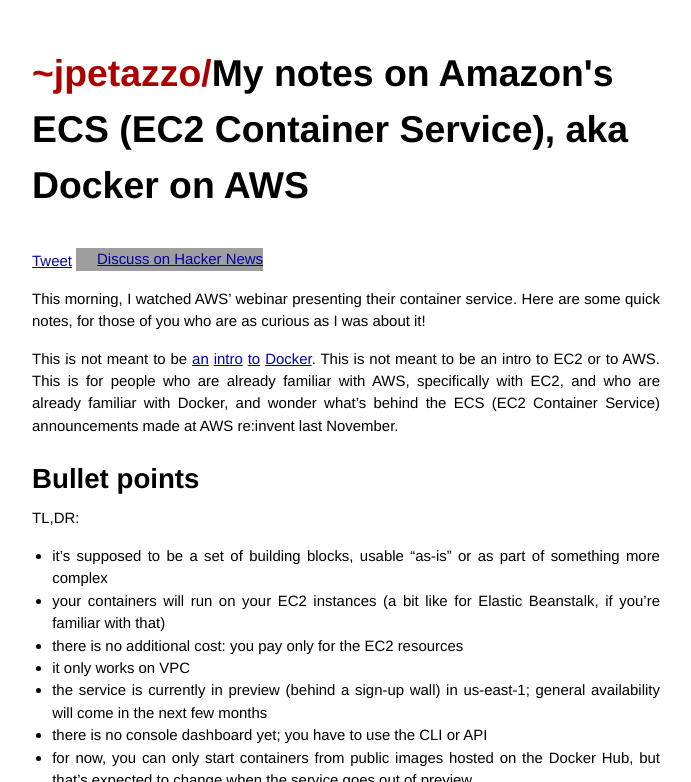
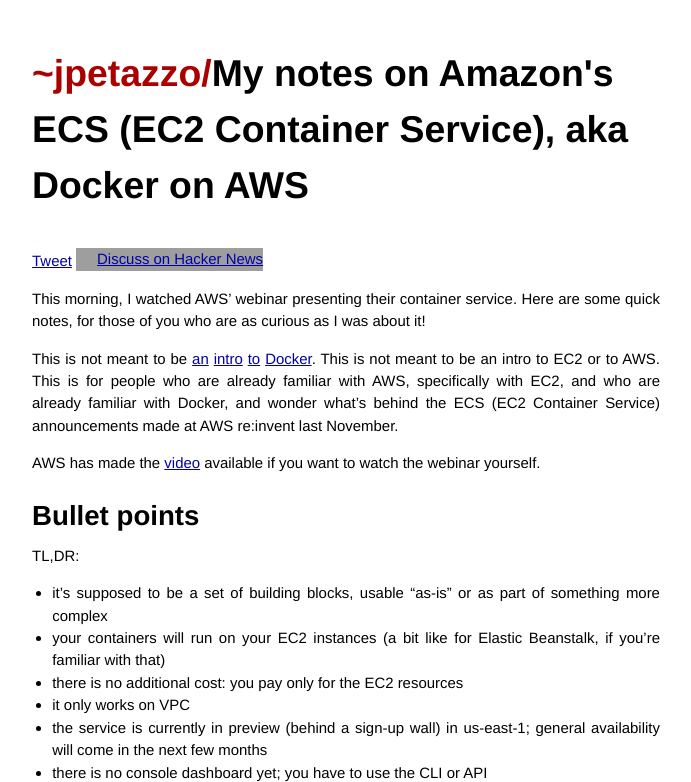
Before and after one commit to jpetazzo/jpetazzo.github.io, a Jekyll site: the page built from _posts/2015-01-14-amazon-docker-ecs-ec2-container-service.markdown, in a window 1280 px wide and 900 px high, cut to the strip 0-782 px from the top of the window. Shown: the whole strip, without its empty margins (294-985 px from the left). Built offline with Jekyll 4.4.1, drawn with Linux system fonts in a browser that asks for light colours; Markdown is read by kramdown in place of the engine named in the settings; comment, search, counter and statistics services are not loaded; grey boxes are pictures that could not be loaded.

Commit message:
add video for ecs thing

```diff
--- a/_posts/2015-01-14-amazon-docker-ecs-ec2-container-service.markdown
+++ b/_posts/2015-01-14-amazon-docker-ecs-ec2-container-service.markdown
@@ -17,6 +17,9 @@
 AWS, specifically with EC2, and who are already familiar with Docker,
 and wonder what's behind the ECS (EC2 Container Service) announcements
 made at AWS re:invent last November.
+
+AWS has made the [video] available if you want to watch the webinar
+yourself.
 
 
 ## Bullet points
@@ -179,3 +182,4 @@
 [Docker Machine]: https://github.com/docker/machine
 [Docker Swarm]: https://github.com/docker/swarm
 [Docker Hub Enterprise]: http://blog.docker.com/2014/12/docker-announces-docker-hub-enterprise/
+[video]: https://connect.awswebcasts.com/p59n405xep5/
```
